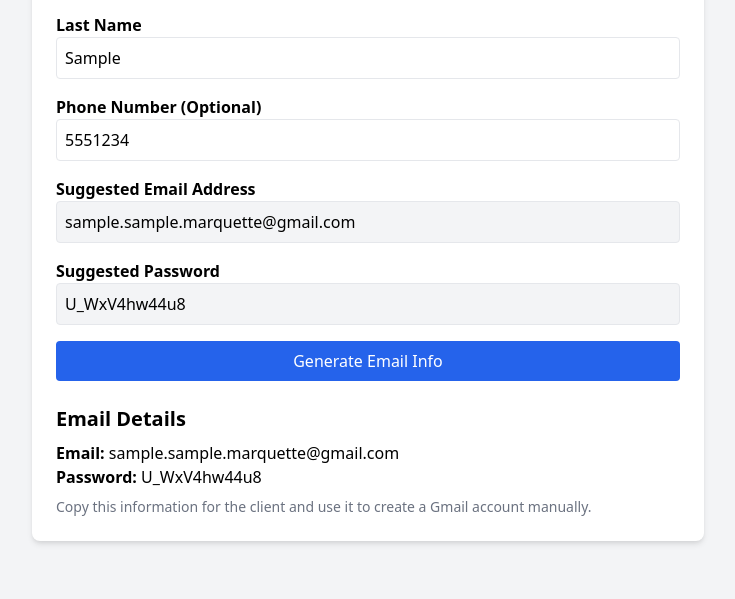
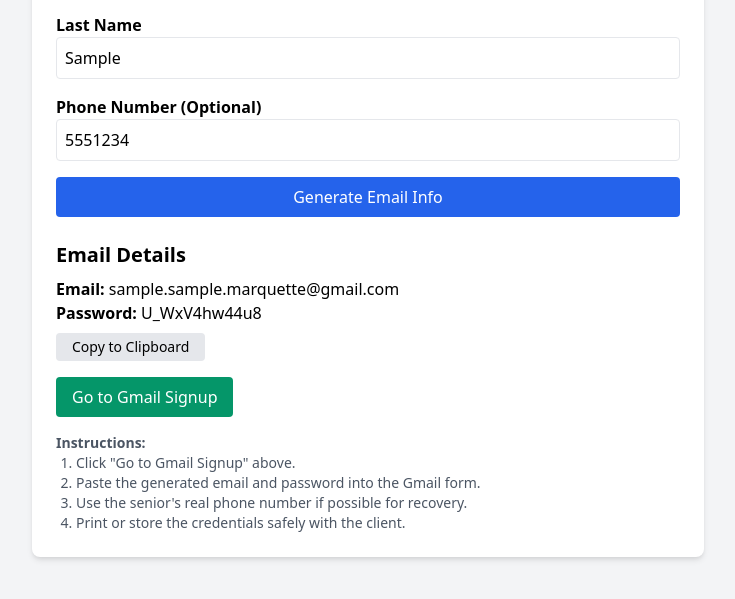
Before and after one commit to SirFork1988/MarquetteSCTool, a plain HTML site: page index.html in a window 1280 px wide. Both pictures are taken after typing "Sample", "Sample", "5551234" into the empty fields and a click on the button "Generate Email Info". Shown: the part 165-764 px from the top of the page, without its empty margins (272-1007 px from the left). Drawn offline with nearby package versions, Linux system fonts and the light colour scheme.

Commit message:
Update index.html

```diff
--- a/index.html
+++ b/index.html
@@ -22,14 +22,6 @@
         <label class="block font-semibold" for="phone">Phone Number (Optional)</label>
         <input type="tel" id="phone" class="w-full p-2 border rounded" />
       </div>
-      <div>
-        <label class="block font-semibold" for="suggestedEmail">Suggested Email Address</label>
-        <input type="text" id="suggestedEmail" class="w-full p-2 border rounded bg-gray-100" readonly />
-      </div>
-      <div>
-        <label class="block font-semibold" for="suggestedPassword">Suggested Password</label>
-        <input type="text" id="suggestedPassword" class="w-full p-2 border rounded bg-gray-100" readonly />
-      </div>
       <button type="submit" class="w-full bg-blue-600 text-white p-2 rounded hover:bg-blue-700">Generate Email Info</button>
     </form>
 
@@ -37,14 +29,27 @@
       <h2 class="text-xl font-semibold mb-2">Email Details</h2>
       <p><strong>Email:</strong> <span id="outputEmail"></span></p>
       <p><strong>Password:</strong> <span id="outputPassword"></span></p>
-      <p class="text-sm text-gray-500 mt-2">Copy this information for the client and use it to create a Gmail account manually.</p>
+
+      <button onclick="copyToClipboard()" class="mt-2 bg-gray-200 px-4 py-1 rounded hover:bg-gray-300 text-sm">Copy to Clipboard</button>
+
+      <div class="mt-4">
+        <a href="https://accounts.google.com/signup" target="_blank" class="inline-block bg-green-600 text-white px-4 py-2 rounded hover:bg-green-700">Go to Gmail Signup</a>
+      </div>
+
+      <div class="mt-4 text-sm text-gray-600">
+        <p><strong>Instructions:</strong></p>
+        <ol class="list-decimal ml-5">
+          <li>Click "Go to Gmail Signup" above.</li>
+          <li>Paste the generated email and password into the Gmail form.</li>
+          <li>Use the senior's real phone number if possible for recovery.</li>
+          <li>Print or store the credentials safely with the client.</li>
+        </ol>
+      </div>
     </div>
   </div>
 
   <script>
     const form = document.getElementById('emailForm');
-    const suggestedEmail = document.getElementById('suggestedEmail');
-    const suggestedPassword = document.getElementById('suggestedPassword');
     const outputSection = document.getElementById('output');
     const outputEmail = document.getElementById('outputEmail');
     const outputPassword = document.getElementById('outputPassword');
@@ -58,6 +63,15 @@
       return password;
     }
 
+    function copyToClipboard() {
+      const email = outputEmail.textContent;
+      const password = outputPassword.textContent;
+      const text = `Email: ${email}\nPassword: ${password}`;
+      navigator.clipboard.writeText(text).then(() => {
+        alert('Copied to clipboard!');
+      });
+    }
+
     form.addEventListener('submit', function(e) {
       e.preventDefault();
 
@@ -66,11 +80,8 @@
       const email = `${firstName}.${lastName}.marquette@gmail.com`;
       const password = generatePassword();
 
-      suggestedEmail.value = email;
-      suggestedPassword.value = password;
       outputEmail.textContent = email;
       outputPassword.textContent = password;
-
       outputSection.classList.remove('hidden');
     });
   </script>
```
